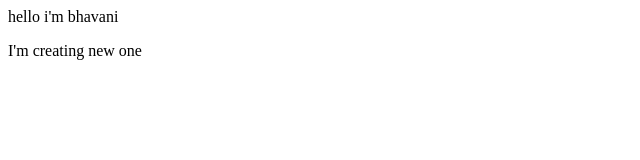
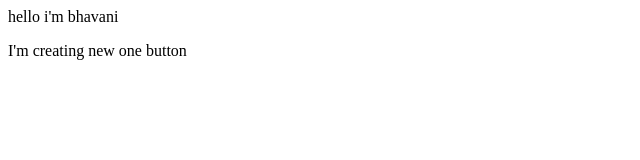
Before and after one commit to Bhavani1384/localrepo, a plain HTML site: page index.html in a window 1280 px wide. Shown: the full height of the page, 0-640 px from the left. Drawn offline with Linux system fonts and the light colour scheme.

Commit message:
button added

```diff
--- a/index.html
+++ b/index.html
@@ -1,2 +1,2 @@
 <p>hello i'm bhavani</p>
-<p>I'm creating new one</p>
+<p>I'm creating new one button</p>
```
